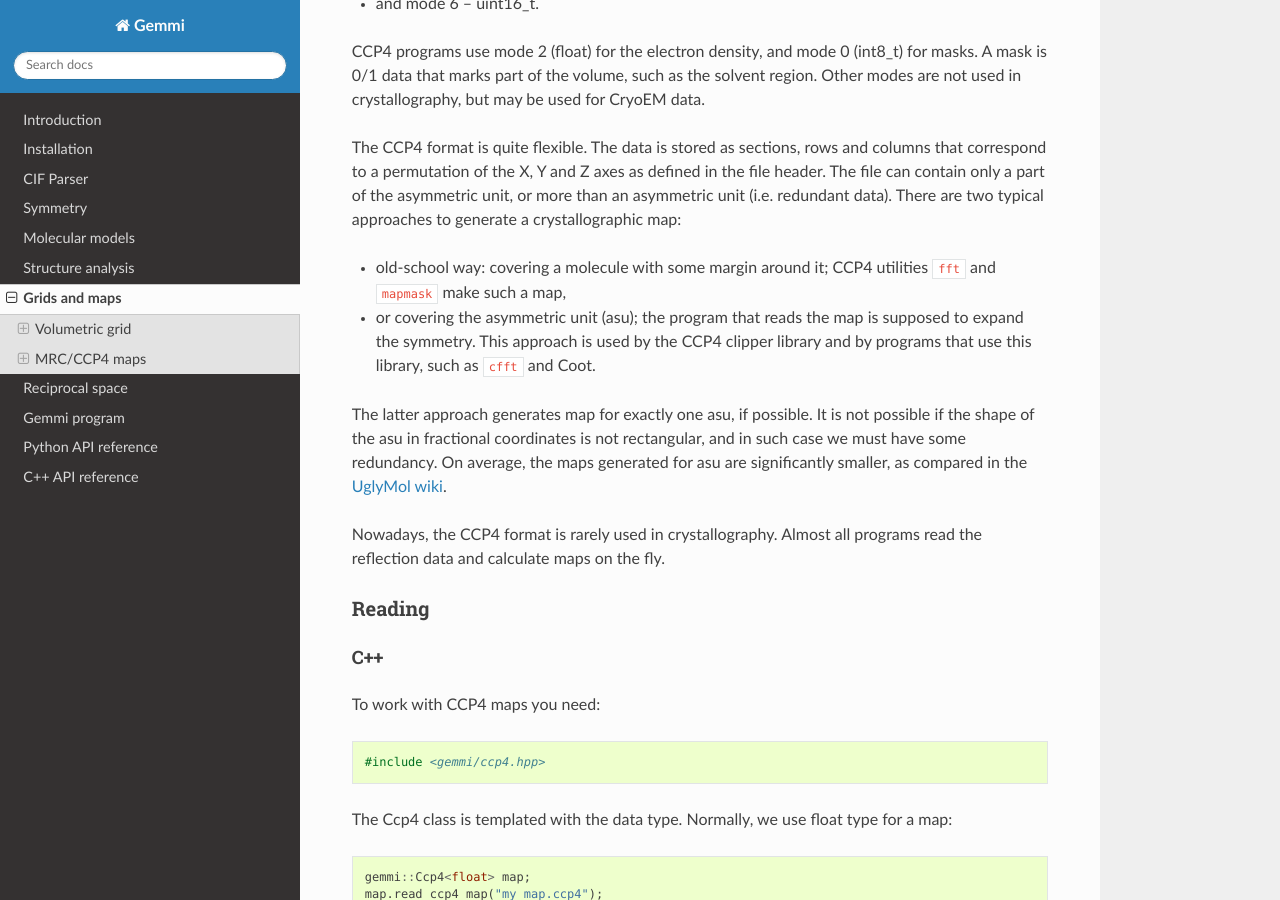
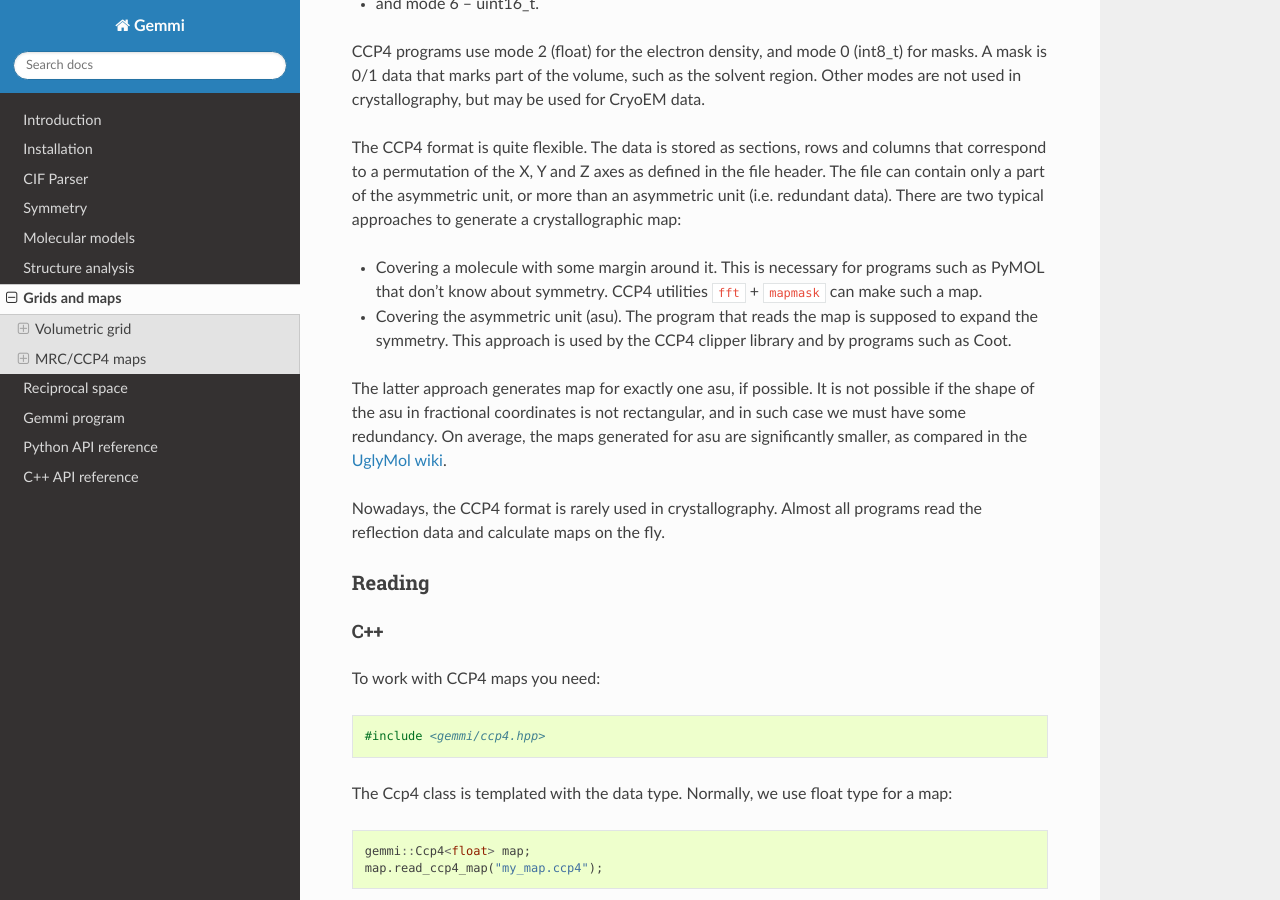
Before and after one commit to project-gemmi/gemmi, a Sphinx documentation site: the page built from docs/grid.rst, in a window 1280 px wide and 900 px high, scrolled down 11266 px. Built offline with Sphinx 7.4.7 and the Read the Docs theme 2.0.0, drawn with Linux system fonts in a browser that asks for light colours.

Commit message:
edit docs [skip ci]

```diff
--- a/docs/cif.rst
+++ b/docs/cif.rst
@@ -754,6 +754,7 @@ when adding a new item, places it after the last item with the given prefix:
   ...                            'length_b_esd': '?',
   ...                            'length_c_esd': '?'}, raw=True)
 
+(In C++ the equivalent is ``cif::ItemSpan(block, "_cell.").set_pair(…)``).
 This is recommended when editing mmCIF files, because all name-value pairs
 in the same category must be consecutive (an unwritten rule of the PDB).
 The argument ``raw`` has the same meaning as in the function
--- a/docs/grid.rst
+++ b/docs/grid.rst
@@ -632,12 +632,12 @@ The file can contain only a part of the asymmetric unit,
 or more than an asymmetric unit (i.e. redundant data).
 There are two typical approaches to generate a crystallographic map:
 
-* old-school way: covering a molecule with some margin around it;
-  CCP4 utilities ``fft`` and ``mapmask`` make such a map,
-* or covering the asymmetric unit (asu); the program that reads
+* Covering a molecule with some margin around it.
+  This is necessary for programs such as PyMOL that don't know about symmetry.
+  CCP4 utilities ``fft`` + ``mapmask`` can make such a map.
+* Covering the asymmetric unit (asu). The program that reads
   the map is supposed to expand the symmetry. This approach is used by
-  the CCP4 clipper library and by programs that use this library,
-  such as ``cfft`` and Coot.
+  the CCP4 clipper library and by programs such as Coot.
 
 The latter approach generates map for exactly one asu, if possible.
 It is not possible if the shape of the asu in fractional coordinates
```
Also changed, not shown: other parts of docs/cif.rst (+1 -1 lines).
